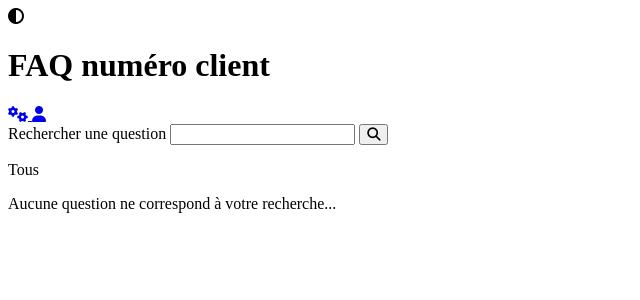
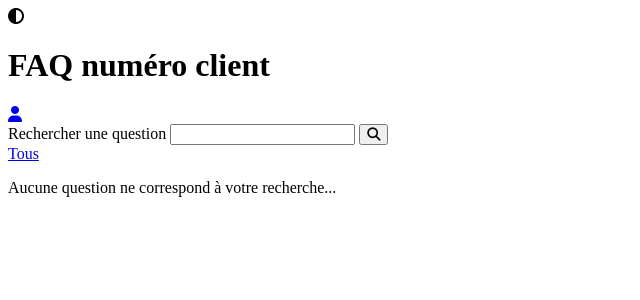
Before and after one commit to FlorentRVE/Projet_faq, a Symfony app: template templates/faq/index.html.twig in a window 1280 px wide. Shown: the top 300 px of the page, without its empty margins (0-640 px from the left). Run offline with Twig, Linux system fonts and the light colour scheme; the template is opened without the code that fills it, so the values that code supplies are empty; some libraries are stand-ins or nearby versions.

Commit message:
Layout choisi pour continuer

```diff
--- a/templates/faq/index.html.twig
+++ b/templates/faq/index.html.twig
@@ -18,15 +18,15 @@
 
                 <h1 class="text-center text-3xl uppercase text-slate-100 font-bold flex-auto ml-24">FAQ numéro client</h1>
 
-                {# {% if is_granted('ROLE_USER') %} #}
+                {% if is_granted('ROLE_USER') %}
                     <a href="{{ path('app_question_index') }}"  class="flex flex-col p-4 text-center transition-all hover:scale-105">
                         <i class="fa-solid fa-gears text-slate-50 text-2xl text-center px-4 py-1 font-semibold"></i>
                     </a>
-                {# {% else %} #}
+                {% else %}
                     <a href="{{ path('app_login') }}"  class="flex flex-col p-4 text-center transition-all hover:scale-105">
                         <i class="fa-solid fa-user text-slate-50 text-2xl text-center px-4 py-1 font-semibold"></i>
                     </a>
-                {# {% endif %} #}
+                {% endif %}
             </div>
 
             {# ========== Barre de recherche =========#}
@@ -48,7 +48,7 @@
                     {# Récupère les départements des questions pour créer les boutons de tri correspondant #}
                     <div class="flex flex-col gap-5 justify-evenly p-3 rounded-2xl uppercase w-full">
 
-                        <p class="reset text-sky-900 dark:text-sky-600 text-center py-2 font-bold cursor-pointer text-xl">Tous</p>
+                        <a href="{{ path('app_faq') }}" class="reset text-sky-900 dark:text-sky-600 text-center py-2 font-bold cursor-pointer text-xl">Tous</a>
 
                         {# === Pour chaque département dans le tableau on crée un bouton de tri correspondant === #}
                         {% for departement in data %}
@@ -62,7 +62,7 @@
         <content>
 
             {# ========== Affichage des questions regroupées par departement puis catégorie =========#}
-            <div class="flex flex-wrap gap-10 ml-32 mt-9">
+            <div class="flex flex-wrap gap-10 ml-44 mt-9">
 
                 {% if data is not empty %}
 
```
